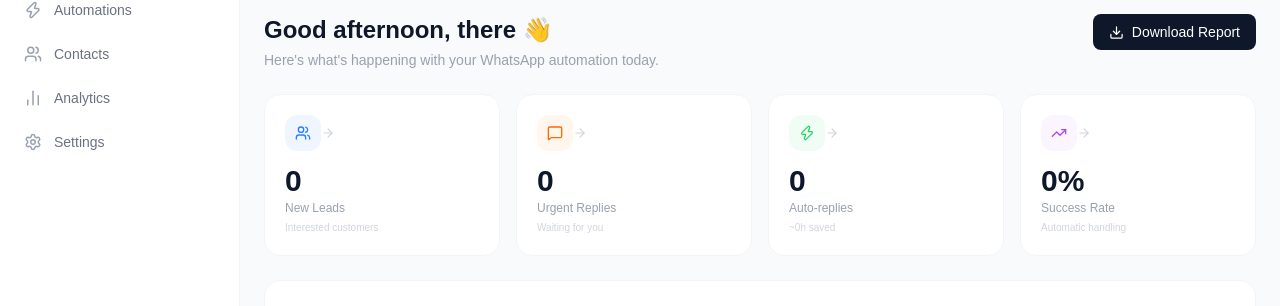
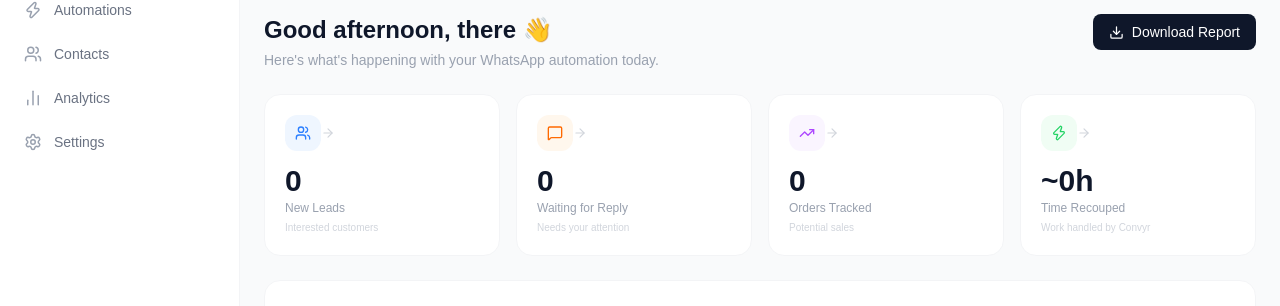
Before and after one commit to Wycliff-Kimani/convyr, a Next.js app in the folder frontend/: page /overview in a window 1280 px wide. Shown: the part 178-484 px from the top of the page. Built offline with nearby package versions, Linux system fonts and the light colour scheme; no server answers; sample sign-in values are in the browser's storage.

Commit message:
feat: redesign overview with urgency and intelligent context labels

```diff
--- a/frontend/app/(dashboard)/conversations/page.tsx
+++ b/frontend/app/(dashboard)/conversations/page.tsx
@@ -84,6 +84,11 @@ export default function ConversationsPage() {
   };
 
   useEffect(() => {
+    const params = new URLSearchParams(window.location.search);
+    const contactPhone = params.get("contact");
+    if (contactPhone) {
+      setSelectedContact(contactPhone);
+    }
     fetchMessages();
     fetchContacts();
   }, []);
--- a/frontend/app/(dashboard)/overview/page.tsx
+++ b/frontend/app/(dashboard)/overview/page.tsx
@@ -93,28 +93,28 @@ export default function OverviewPage() {
       action: () => router.push("/contacts"),
     },
     {
-      label: "Urgent Replies",
+      label: "Waiting for Reply",
       value: loading ? "..." : needsReply.length,
-      sub: "Waiting for you",
+      sub: "Needs your attention",
       icon: MessageSquare,
       color: "bg-orange-50 text-orange-500",
       action: () => router.push("/conversations"),
     },
     {
-      label: "Auto-replies",
-      value: loading ? "..." : outboundMessages.length,
-      sub: `~${estimatedHoursSaved}h saved`,
+      label: "Orders Tracked",
+      value: loading ? "..." : messages.filter(m => m.content.toLowerCase().includes("order") || m.content.toLowerCase().includes("buy")).length,
+      sub: "Potential sales",
+      icon: TrendingUp,
+      color: "bg-purple-50 text-purple-500",
+      action: () => router.push("/conversations"),
+    },
+    {
+      label: "Time Recouped",
+      value: loading ? "..." : `~${estimatedHoursSaved}h`,
+      sub: "Work handled by Convyr",
       icon: Zap,
       color: "bg-green-50 text-[#25D366]",
       action: () => router.push("/automations"),
-    },
-    {
-      label: "Success Rate",
-      value: loading ? "..." : `${responseRate}%`,
-      sub: "Automatic handling",
-      icon: TrendingUp,
-      color: "bg-purple-50 text-purple-500",
-      action: () => router.push("/analytics"),
     },
   ];
 
@@ -154,7 +154,7 @@ export default function OverviewPage() {
             {loading
               ? "Loading your stats..."
               : outboundMessages.length > 0
-                ? `Convyr is working for you. Today your WhatsApp handled ${inboundMessages.length} messages and saved ~${estimatedHoursSaved} hours of manual work.`
+                ? `Convyr saved you ~${estimatedHoursSaved} hours today. ${needsReply.length} ${needsReply.length === 1 ? "customer is" : "customers are"} waiting for a reply.`
                 : "Here's what's happening with your WhatsApp automation today."}
           </p>
         </div>
@@ -300,6 +300,20 @@ export default function OverviewPage() {
                     new Date(message.created_at).getTime() <
                     60000,
               );
+
+              // Simple tag logic based on keywords
+              const lowerMsg = message.content.toLowerCase();
+              const tag =
+                lowerMsg.includes("order") || lowerMsg.includes("buy")
+                  ? "Potential Order"
+                  : lowerMsg.includes("price") ||
+                      lowerMsg.includes("cost") ||
+                      lowerMsg.includes("how much")
+                    ? "Price Inquiry"
+                    : lowerMsg.includes("pay") || lowerMsg.includes("mpesa")
+                      ? "Payment"
+                      : null;
+
               return (
                 <div
                   key={message.id}
@@ -320,6 +334,11 @@ export default function OverviewPage() {
                         >
                           {labelKey}
                         </span>
+                        {tag && (
+                          <span className="text-[9px] uppercase font-bold px-1.5 py-0.5 rounded bg-yellow-50 text-yellow-700 border border-yellow-100 italic">
+                            {tag}
+                          </span>
+                        )}
                       </div>
                       <p className="text-xs text-gray-400 mt-0.5 truncate max-w-50 sm:max-w-sm italic">
                         "{message.content}"
@@ -370,6 +389,28 @@ export default function OverviewPage() {
           </div>
         )}
       </div>
+
+      {/* Coach / Smart Suggestion */}
+      {!loading && outboundMessages.length > 10 && (
+        <div className="bg-gradient-to-r from-blue-600 to-indigo-700 rounded-2xl p-6 text-white overflow-hidden relative group">
+          <div className="relative z-10">
+            <div className="flex items-center gap-2 mb-2">
+              <Zap size={18} className="text-yellow-300 fill-yellow-300" />
+              <h3 className="text-sm font-bold uppercase tracking-wider">Smart Suggestion</h3>
+            </div>
+            <p className="text-lg font-medium max-w-xl">
+              "You received several messages about 'price' but have no automatic price list. Create a rule to handle these instantly."
+            </p>
+            <button
+              onClick={() => router.push("/automations")}
+              className="mt-4 bg-white text-blue-600 px-6 py-2 rounded-xl text-sm font-bold hover:bg-blue-50 transition-colors flex items-center gap-2"
+            >
+              Configure Pricing Rule <ArrowRight size={16} />
+            </button>
+          </div>
+          <div className="absolute -right-8 -top-8 w-64 h-64 bg-white/10 rounded-full blur-3xl group-hover:bg-white/20 transition-all"></div>
+        </div>
+      )}
     </div>
   );
 }
```
